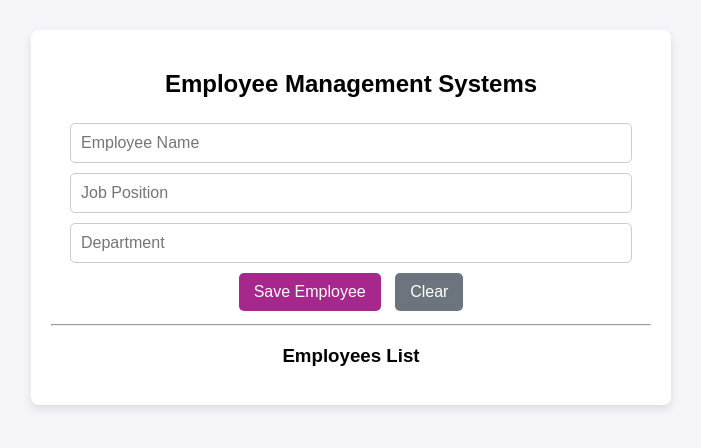
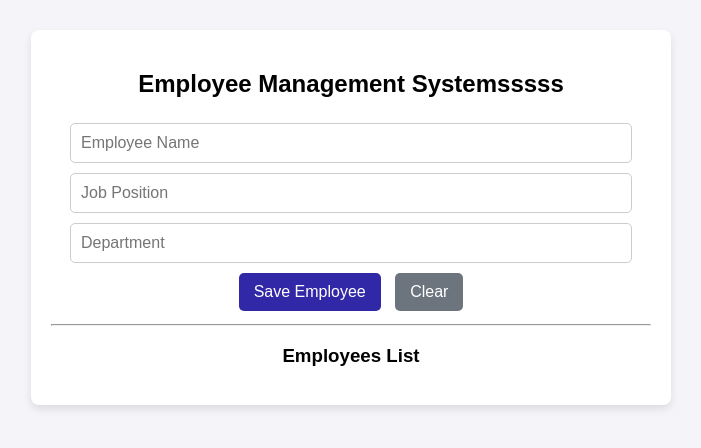
Before and after one commit to mohamedashraf001/testDevOpsProject, a plain HTML site: page frontend/index.html in a window 1280 px wide. Shown: the whole page, without its empty margins (289-990 px from the left). Drawn offline with Linux system fonts and the light colour scheme; no server answers.

Commit message:
Update Title

```diff
--- a/frontend/index.html
+++ b/frontend/index.html
@@ -8,7 +8,7 @@
         .container { max-width: 600px; margin: auto; background: white; padding: 20px; border-radius: 8px; box-shadow: 0 4px 8px rgba(0,0,0,0.1); }
         input { padding: 10px; margin: 5px; width: 90%; font-size: 16px; border-radius: 5px; border: 1px solid #ccc; }
         button { padding: 10px 15px; margin: 5px; font-size: 16px; border-radius: 5px; border: none; cursor: pointer; color: white; }
-        .btn-save { background-color: #a7288c; }
+        .btn-save { background-color: #3128a7; }
         .btn-edit { background-color: #ffc107; color: black; padding: 5px 10px; font-size: 14px; }
         .btn-delete { background-color: #dc3545; padding: 5px 10px; font-size: 14px; }
         .employee-card { border: 1px solid #ddd; padding: 10px; margin-top: 10px; border-radius: 5px; text-align: left; background: #fafafa; }
@@ -17,9 +17,9 @@
 <body>
 
 <div class="container">
-    <h2>Employee Management Systems</h2>
+    <h2>Employee Management Systemsssss</h2>
 
-    <!-- فورم الإضافة والتعديل -->
+
     <input type="hidden" id="empId">
     <input type="text" id="empName" placeholder="Employee Name">
     <input type="text" id="empPosition" placeholder="Job Position">
```
